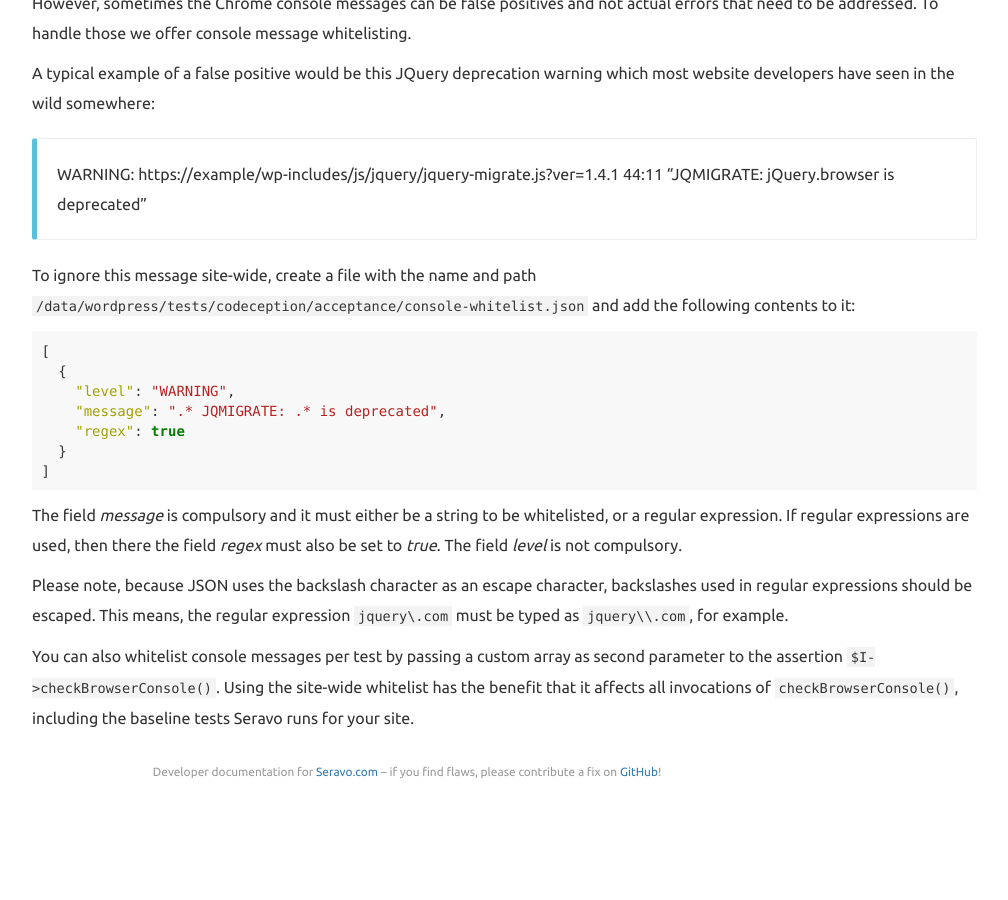
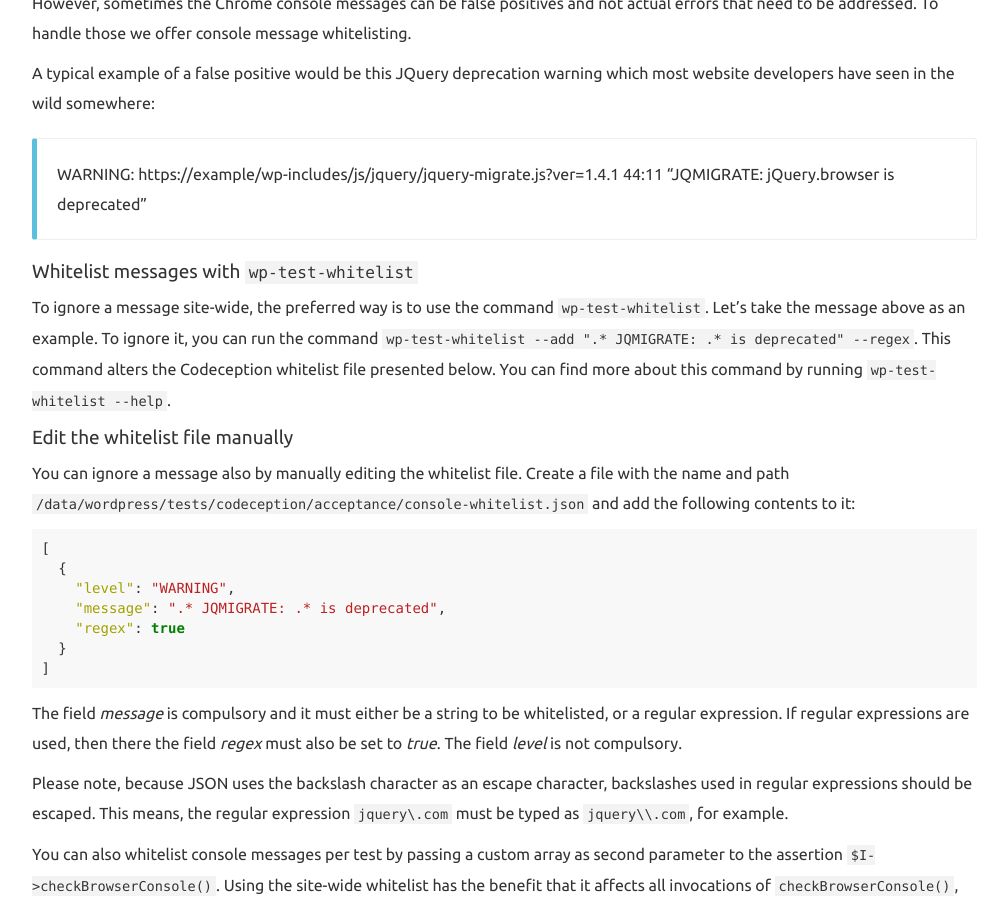
Before and after one commit to Seravo/docs, a Jekyll site: the page built from _posts/2018-09-21-ng-integration-tests.md, in a window 1280 px wide and 900 px high, scrolled down 6502 px. Shown: the whole window, without its empty margins (233-1241 px from the left). Built offline with Jekyll 4.4.1, drawn with Linux system fonts in a browser that asks for light colours; nearby versions of some CDN libraries; before the commit the page ends 7312 px from its top, so only the background shows below that.

Commit message:
Include wp-test-whitelist in command list and add simple instructions

````diff
--- a/_posts/2018-09-21-ng-integration-tests.md
+++ b/_posts/2018-09-21-ng-integration-tests.md
@@ -272,7 +272,13 @@ However, sometimes the Chrome console messages can be false positives and not ac
 A typical example of a false positive would be this JQuery deprecation warning which most website developers have seen in the wild somewhere:
 > WARNING: https://example/wp-includes/js/jquery/jquery-migrate.js?ver=1.4.1 44:11 "JQMIGRATE: jQuery.browser is deprecated"
 
-To ignore this message site-wide, create a file with the name and path `/data/wordpress/tests/codeception/acceptance/console-whitelist.json` and add the following contents to it:
+#### Whitelist messages with `wp-test-whitelist`
+
+To ignore a message site-wide, the preferred way is to use the command `wp-test-whitelist`. Let's take the message above as an example. To ignore it, you can run the command `wp-test-whitelist --add ".* JQMIGRATE: .* is deprecated" --regex`. This command alters the Codeception whitelist file presented below. You can find more about this command by running `wp-test-whitelist --help`.
+
+#### Edit the whitelist file manually
+
+You can ignore a message also by manually editing the whitelist file. Create a file with the name and path `/data/wordpress/tests/codeception/acceptance/console-whitelist.json` and add the following contents to it:
 
 ```json
 [
````
Also changed, not shown: _posts/2015-10-13-available-commands.md (+3 -0 lines).
